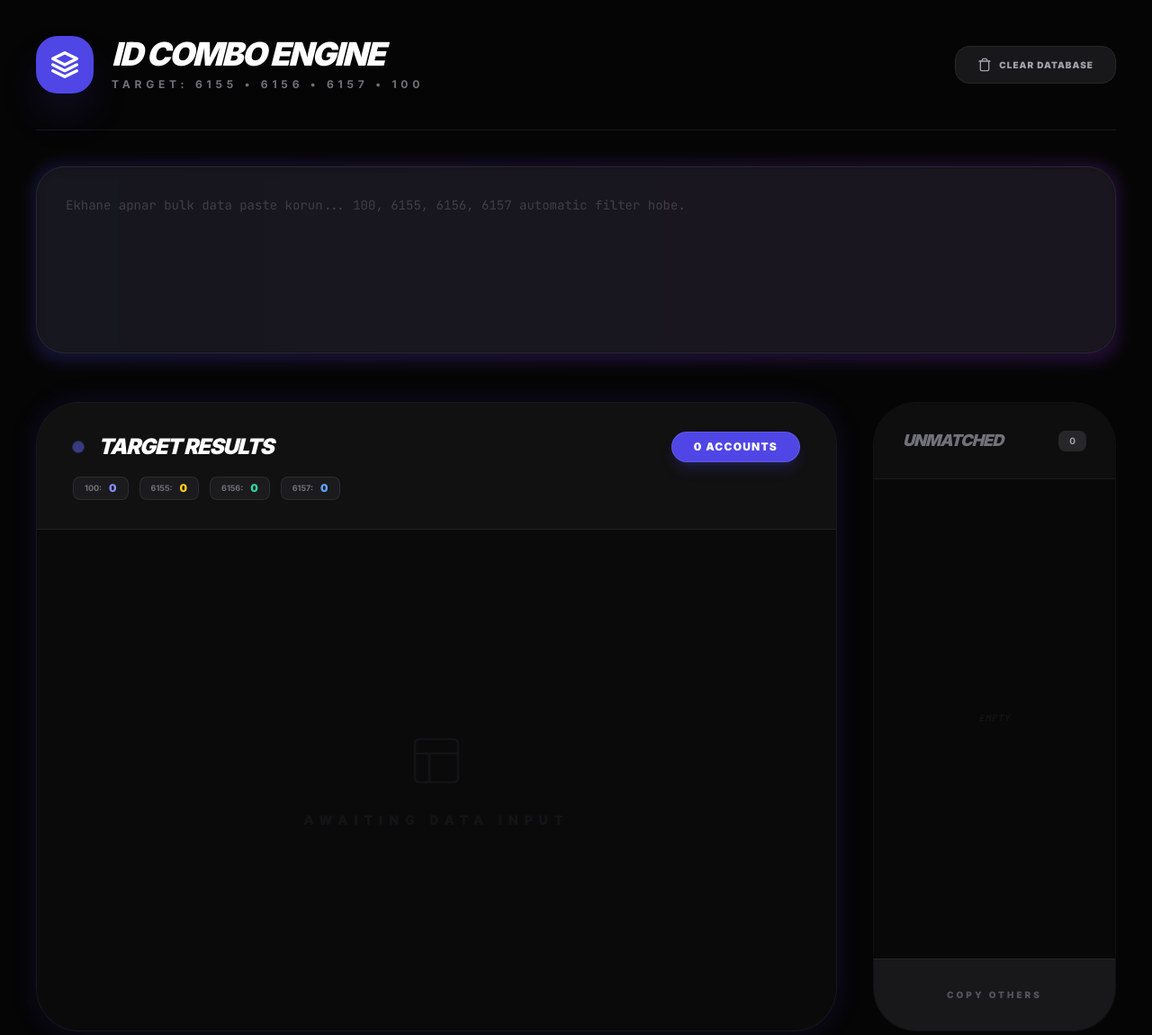
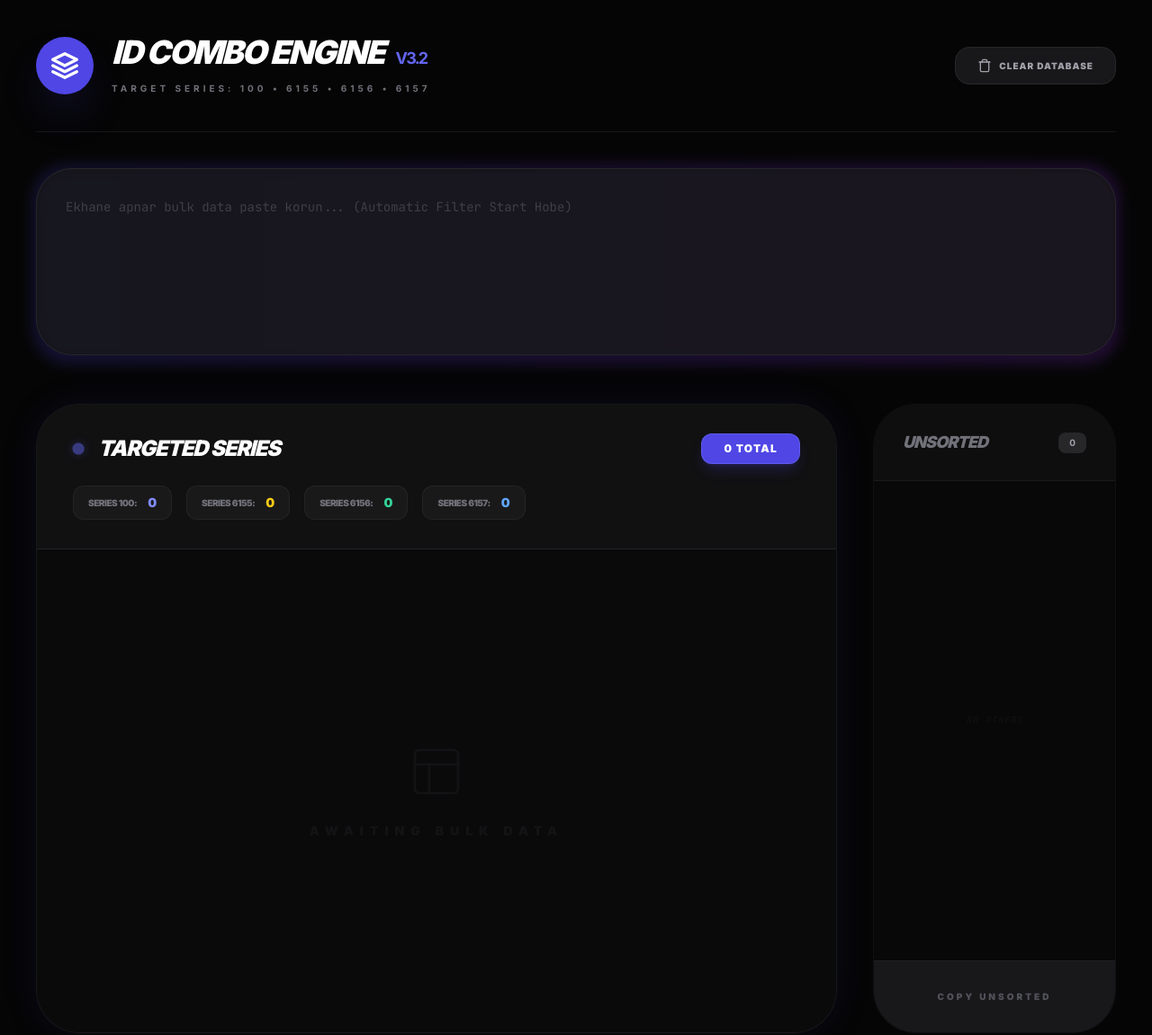
Before and after one commit to nordvpn23m-pixel/6155-6156-6157, a plain HTML site: page index.html in a window 1280 px wide. Shown: the top 1151 px of the page at 90% size. Drawn offline with nearby package versions, Linux system fonts and the light colour scheme.

Commit message:
1.1 index.html

```diff
--- a/index.html
+++ b/index.html
@@ -3,7 +3,7 @@
 <head>
     <meta charset="UTF-8">
     <meta name="viewport" content="width=device-width, initial-scale=1.0">
-    <title>ID Separator | 61xx & 100 Series</title>
+    <title>ID Separator Pro | Multi-Series</title>
     <script src="https://cdn.tailwindcss.com"></script>
     <link href="https://fonts.googleapis.com/css2?family=JetBrains+Mono:wght@400;700&family=Inter:wght@400;700;900&display=swap" rel="stylesheet">
     <style>
@@ -18,7 +18,7 @@
             display: none;
         }
         .glow-indigo {
-            box-shadow: 0 0 30px rgba(79, 70, 229, 0.15);
+            box-shadow: 0 0 40px rgba(79, 70, 229, 0.1);
         }
         .status-pulse {
             animation: pulse-ring 2s cubic-bezier(0.4, 0, 0.6, 1) infinite;
@@ -35,12 +35,12 @@
         <!-- Main Header -->
         <header class="flex flex-col md:flex-row justify-between items-center mb-10 gap-6 border-b border-zinc-900 pb-10">
             <div class="flex items-center gap-5">
-                <div class="bg-indigo-600 p-4 rounded-3xl text-white shadow-2xl shadow-indigo-600/30">
+                <div class="bg-indigo-600 p-4 rounded-[2rem] text-white shadow-2xl shadow-indigo-600/30">
                     <svg xmlns="http://www.w3.org/2000/svg" width="32" height="32" viewBox="0 0 24 24" fill="none" stroke="currentColor" stroke-width="2.5" stroke-linecap="round" stroke-linejoin="round"><path d="M12 2L2 7l10 5 10-5-10-5zM2 17l10 5 10-5M2 12l10 5 10-5"></path></svg>
                 </div>
                 <div>
-                    <h1 class="text-4xl font-black tracking-tighter uppercase italic leading-none text-white">ID COMBO ENGINE</h1>
-                    <p class="text-xs font-bold text-zinc-500 tracking-[0.4em] mt-2 uppercase">Target: 6155 • 6156 • 6157 • 100</p>
+                    <h1 class="text-4xl font-black tracking-tighter uppercase italic leading-none text-white">ID COMBO ENGINE <span class="text-indigo-500 text-lg not-italic font-bold ml-2">v3.2</span></h1>
+                    <p class="text-[10px] font-bold text-zinc-500 tracking-[0.4em] mt-3 uppercase">Target Series: 100 • 6155 • 6156 • 6157</p>
                 </div>
             </div>
 
@@ -54,11 +54,11 @@
 
         <!-- Input Area -->
         <div class="relative mb-12 group">
-            <div class="absolute -inset-1 bg-gradient-to-r from-indigo-600 to-purple-600 rounded-[2rem] blur opacity-20 group-focus-within:opacity-100 transition duration-700"></div>
+            <div class="absolute -inset-1 bg-gradient-to-r from-indigo-600 to-purple-600 rounded-[2.5rem] blur opacity-20 group-focus-within:opacity-100 transition duration-700"></div>
             <textarea
                 id="mainInput"
-                class="relative w-full h-52 bg-zinc-900/80 border border-zinc-800 rounded-[2rem] p-8 text-sm mono focus:ring-1 focus:ring-indigo-500 outline-none transition-all placeholder:text-zinc-700 resize-none shadow-inner"
-                placeholder="Ekhane apnar bulk data paste korun... 100, 6155, 6156, 6157 automatic filter hobe."
+                class="relative w-full h-52 bg-zinc-900/80 border border-zinc-800 rounded-[2.5rem] p-8 text-sm mono focus:ring-1 focus:ring-indigo-500 outline-none transition-all placeholder:text-zinc-700 resize-none shadow-inner"
+                placeholder="Ekhane apnar bulk data paste korun... (Automatic Filter Start Hobe)"
                 oninput="processData()"
             ></textarea>
         </div>
@@ -68,32 +68,32 @@
 
             <!-- Combined Column (The Main Results) -->
             <div class="xl:col-span-3 flex flex-col bg-zinc-900/30 rounded-[3rem] overflow-hidden border border-zinc-800/50 glow-indigo min-h-[700px]">
-                <div class="px-10 py-8 bg-zinc-900/50 border-b border-zinc-800/80 flex flex-col gap-4">
+                <div class="px-10 py-8 bg-zinc-900/50 border-b border-zinc-800/80 flex flex-col gap-6">
                     <div class="flex justify-between items-center w-full">
                         <div class="flex items-center gap-4">
-                            <div class="h-3 w-3 rounded-full bg-indigo-500 status-pulse"></div>
-                            <h2 class="font-black text-2xl tracking-tighter uppercase italic text-white">Target Results</h2>
+                            <div class="h-3 w-3 rounded-full bg-indigo-500 status-pulse shadow-[0_0_10px_rgba(99,102,241,0.5)]"></div>
+                            <h2 class="font-black text-2xl tracking-tighter uppercase italic text-white">Targeted Series</h2>
                         </div>
-                        <span id="total-target" class="bg-indigo-600 text-white px-6 py-2 rounded-full text-xs font-black border border-indigo-400/30 shadow-lg shadow-indigo-600/20 tracking-widest">0 ACCOUNTS</span>
+                        <span id="total-target" class="bg-indigo-600 text-white px-6 py-2 rounded-xl text-xs font-black border border-indigo-400/30 shadow-lg shadow-indigo-600/20 tracking-widest">0 TOTAL</span>
                     </div>
 
-                    <!-- ID Counts Bar (Kon tay koto) -->
-                    <div id="stats-bar" class="flex flex-wrap gap-3">
-                        <div class="bg-zinc-800/50 px-3 py-1 rounded-lg border border-zinc-700/50 flex gap-2 items-center">
-                            <span class="text-[9px] font-bold text-zinc-500 uppercase">100:</span>
-                            <span id="stat-100" class="text-xs font-black text-indigo-400">0</span>
+                    <!-- ID Counts Bar (Detailed Statistics) -->
+                    <div id="stats-bar" class="flex flex-wrap gap-4">
+                        <div class="bg-zinc-800/40 px-4 py-2 rounded-xl border border-zinc-700/30 flex gap-3 items-center">
+                            <span class="text-[10px] font-black text-zinc-500 uppercase tracking-tighter">Series 100:</span>
+                            <span id="stat-100" class="text-sm font-black text-indigo-400">0</span>
                         </div>
-                        <div class="bg-zinc-800/50 px-3 py-1 rounded-lg border border-zinc-700/50 flex gap-2 items-center">
-                            <span class="text-[9px] font-bold text-zinc-500 uppercase">6155:</span>
-                            <span id="stat-6155" class="text-xs font-black text-yellow-400">0</span>
+                        <div class="bg-zinc-800/40 px-4 py-2 rounded-xl border border-zinc-700/30 flex gap-3 items-center">
+                            <span class="text-[10px] font-black text-zinc-500 uppercase tracking-tighter">Series 6155:</span>
+                            <span id="stat-6155" class="text-sm font-black text-yellow-400">0</span>
                         </div>
-                        <div class="bg-zinc-800/50 px-3 py-1 rounded-lg border border-zinc-700/50 flex gap-2 items-center">
-                            <span class="text-[9px] font-bold text-zinc-500 uppercase">6156:</span>
-                            <span id="stat-6156" class="text-xs font-black text-emerald-400">0</span>
+                        <div class="bg-zinc-800/40 px-4 py-2 rounded-xl border border-zinc-700/30 flex gap-3 items-center">
+                            <span class="text-[10px] font-black text-zinc-500 uppercase tracking-tighter">Series 6156:</span>
+                            <span id="stat-6156" class="text-sm font-black text-emerald-400">0</span>
                         </div>
-                        <div class="bg-zinc-800/50 px-3 py-1 rounded-lg border border-zinc-700/50 flex gap-2 items-center">
-                            <span class="text-[9px] font-bold text-zinc-500 uppercase">6157:</span>
-                            <span id="stat-6157" class="text-xs font-black text-blue-400">0</span>
+                        <div class="bg-zinc-800/40 px-4 py-2 rounded-xl border border-zinc-700/30 flex gap-3 items-center">
+                            <span class="text-[10px] font-black text-zinc-500 uppercase tracking-tighter">Series 6157:</span>
+                            <span id="stat-6157" class="text-sm font-black text-blue-400">0</span>
                         </div>
                     </div>
                 </div>
@@ -102,7 +102,7 @@
                 <div id="chunks-container" class="flex-1 p-10 space-y-8 overflow-y-auto scrollbar-hide">
                     <div class="h-full flex flex-col items-center justify-center opacity-10 uppercase text-sm font-black tracking-[0.5em] text-zinc-500">
                         <svg xmlns="http://www.w3.org/2000/svg" width="64" height="64" viewBox="0 0 24 24" fill="none" stroke="currentColor" stroke-width="1" stroke-linecap="round" stroke-linejoin="round" class="mb-6"><rect x="3" y="3" width="18" height="18" rx="2" ry="2"></rect><line x1="3" y1="9" x2="21" y2="9"></line><line x1="9" y1="21" x2="9" y2="9"></line></svg>
-                        Awaiting Data Input
+                        Awaiting Bulk Data
                     </div>
                 </div>
             </div>
@@ -111,22 +111,22 @@
             <div class="flex flex-col bg-zinc-900/20 rounded-[3rem] overflow-hidden border border-zinc-800/30 h-[700px]">
                 <div class="px-8 py-7 bg-zinc-900/40 border-b border-zinc-800/50 flex justify-between items-center">
                     <div class="flex items-center gap-3">
-                        <span class="font-black text-lg tracking-tighter uppercase italic text-zinc-500">Unmatched</span>
+                        <span class="font-black text-lg tracking-tighter uppercase italic text-zinc-500 italic">Unsorted</span>
                     </div>
                     <span id="count-others" class="bg-zinc-800 px-3 py-1 rounded-lg text-[10px] font-bold text-zinc-400">0</span>
                 </div>
-                <div id="list-others" class="flex-1 overflow-y-auto p-6 mono text-[10px] leading-relaxed text-zinc-500 scrollbar-hide italic">
-                    <div class="h-full flex items-center justify-center opacity-10 uppercase font-black tracking-widest">Empty</div>
+                <div id="list-others" class="flex-1 overflow-y-auto p-6 mono text-[10px] leading-relaxed text-zinc-600 scrollbar-hide italic">
+                    <div class="h-full flex items-center justify-center opacity-10 uppercase font-black tracking-widest">No Others</div>
                 </div>
-                <button onclick="copyGroup('others')" id="btn-others" class="w-full py-8 flex items-center justify-center gap-3 font-black text-[10px] uppercase tracking-[0.3em] bg-zinc-900 hover:bg-zinc-800 text-zinc-600 hover:text-zinc-300 transition-all border-t border-zinc-800">
-                    Copy Others
+                <button onclick="copyGroup('others')" id="btn-others" class="w-full py-8 flex items-center justify-center gap-3 font-black text-[10px] uppercase tracking-[0.3em] bg-zinc-900 hover:bg-zinc-800 text-zinc-600 hover:text-white transition-all border-t border-zinc-800/50">
+                    Copy Unsorted
                 </button>
             </div>
 
         </div>
 
         <footer class="mt-20 text-center border-t border-zinc-900/50 pt-10 pb-16">
-            <p class="text-zinc-800 text-[10px] font-black uppercase tracking-[0.6em]">Professional Data Scraper Interface • v3.1 Enhanced</p>
+            <p class="text-zinc-800 text-[10px] font-black uppercase tracking-[0.6em] italic">Proprietary Filtration Logic • Engineered for Efficiency</p>
         </footer>
     </div>
 
@@ -182,7 +182,7 @@
             if (othersList.length > 0) {
                 listOthers.innerHTML = othersList.map(item => `<div class="mb-1 truncate hover:text-zinc-300 transition-colors cursor-default">${item}</div>`).join('');
             } else {
-                listOthers.innerHTML = '<div class="h-full flex items-center justify-center opacity-10 uppercase font-black tracking-widest">Empty</div>';
+                listOthers.innerHTML = '<div class="h-full flex items-center justify-center opacity-10 uppercase font-black tracking-widest">No Others</div>';
             }
 
             // Update Combined Results with 1000 Split
@@ -191,7 +191,7 @@
             totalTarget.innerText = `${combinedList.length} ACCOUNTS`;
 
             if (combinedList.length === 0) {
-                chunksContainer.innerHTML = '<div class="h-full flex flex-col items-center justify-center opacity-10 uppercase text-sm font-black tracking-[0.5em] text-zinc-500"><svg xmlns="http://www.w3.org/2000/svg" width="64" height="64" viewBox="0 0 24 24" fill="none" stroke="currentColor" stroke-width="1" stroke-linecap="round" stroke-linejoin="round" class="mb-6"><rect x="3" y="3" width="18" height="18" rx="2" ry="2"></rect><line x1="3" y1="9" x2="21" y2="9"></line><line x1="9" y1="21" x2="9" y2="9"></line></svg>Awaiting Data Input</div>';
+                chunksContainer.innerHTML = '<div class="h-full flex flex-col items-center justify-center opacity-10 uppercase text-sm font-black tracking-[0.5em] text-zinc-500"><svg xmlns="http://www.w3.org/2000/svg" width="64" height="64" viewBox="0 0 24 24" fill="none" stroke="currentColor" stroke-width="1" stroke-linecap="round" stroke-linejoin="round" class="mb-6"><rect x="3" y="3" width="18" height="18" rx="2" ry="2"></rect><line x1="3" y1="9" x2="21" y2="9"></line><line x1="9" y1="21" x2="9" y2="9"></line></svg>Awaiting Bulk Data</div>';
                 return;
             }
 
@@ -203,20 +203,20 @@
                 const chunk = combinedList.slice(i, i + chunkSize);
 
                 chunksHtml += `
-                    <div class="bg-zinc-900/40 border border-zinc-800 rounded-[2rem] p-8 group hover:border-indigo-500/40 transition-all duration-500 shadow-xl">
-                        <div class="flex flex-col md:flex-row justify-between items-start md:items-center mb-6 gap-4">
+                    <div class="bg-zinc-900/40 border border-zinc-800 rounded-[2.5rem] p-10 group hover:border-indigo-500/40 transition-all duration-500 shadow-xl">
+                        <div class="flex flex-col md:flex-row justify-between items-start md:items-center mb-8 gap-4">
                             <div>
-                                <h3 class="font-black text-indigo-400 text-lg italic uppercase tracking-tighter">Package Part #${partIndex}</h3>
-                                <p class="text-[10px] text-zinc-600 font-bold uppercase tracking-[0.2em] mt-1">Index: ${i + 1} to ${Math.min(i + chunkSize, combinedList.length)}</p>
+                                <h3 class="font-black text-indigo-400 text-xl italic uppercase tracking-tighter leading-none">Result Package #${partIndex}</h3>
+                                <p class="text-[10px] text-zinc-600 font-bold uppercase tracking-[0.3em] mt-3 italic">Account Range: ${i + 1} - ${Math.min(i + chunkSize, combinedList.length)}</p>
                             </div>
                             <button
                                 onclick="copyChunk(${i}, ${chunkSize}, this)"
-                                class="bg-indigo-600 hover:bg-indigo-500 text-white px-10 py-4 rounded-2xl font-black text-xs uppercase tracking-widest shadow-xl shadow-indigo-600/20 transition-all active:scale-95 border border-indigo-400/20"
+                                class="bg-indigo-600 hover:bg-indigo-500 text-white px-12 py-5 rounded-2xl font-black text-xs uppercase tracking-widest shadow-xl shadow-indigo-600/20 transition-all active:scale-95 border border-indigo-400/20"
                             >
-                                Copy This Part
+                                Copy Batch #${partIndex}
                             </button>
                         </div>
-                        <div class="h-44 overflow-y-auto bg-black/60 rounded-2xl p-5 mono text-[11px] text-zinc-200 border border-zinc-900 scrollbar-hide leading-relaxed">
+                        <div class="h-44 overflow-y-auto bg-black/60 rounded-[2rem] p-6 mono text-[11px] text-zinc-200 border border-zinc-900 scrollbar-hide leading-relaxed">
                             ${chunk.map(line => `<div class="truncate opacity-80 hover:opacity-100 transition-opacity mb-1 border-b border-zinc-800/30 pb-1">${line}</div>`).join('')}
                         </div>
                     </div>
@@ -234,7 +234,7 @@
             try {
                 await navigator.clipboard.writeText(text);
                 const originalText = btn.innerText;
-                btn.innerText = 'COPIED TO CLIPBOARD';
+                btn.innerText = 'SUCCESSFULLY COPIED';
                 btn.classList.add('bg-emerald-600');
                 btn.classList.remove('bg-indigo-600');
 
```
